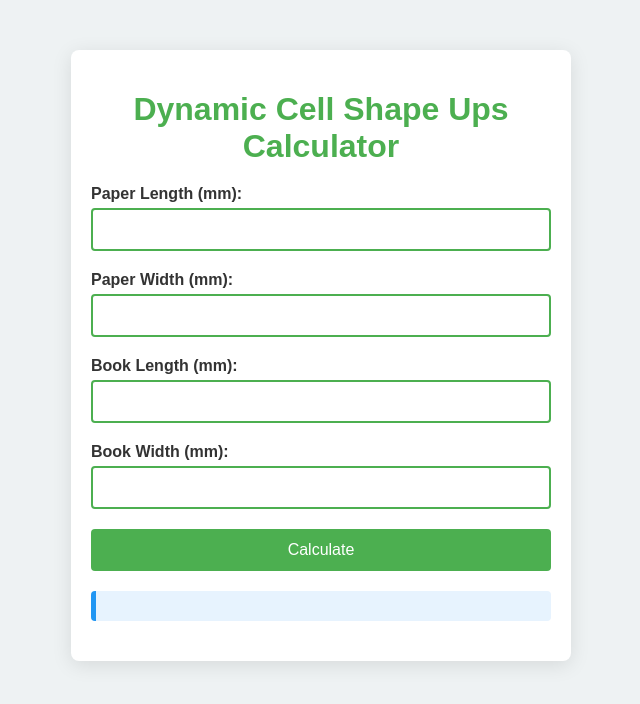
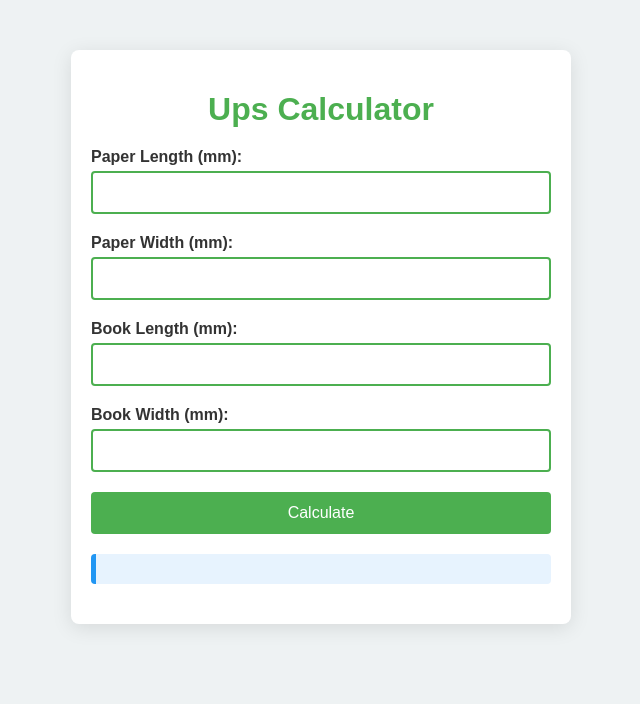
Before and after one commit to tkh040218/UpCalculator, a plain HTML site: page index.html in a window 1280 px wide. Shown: the whole page, without its empty margins (319-959 px from the left). Drawn offline with Linux system fonts and the light colour scheme.

Commit message:
Update index.html

```diff
--- a/index.html
+++ b/index.html
@@ -88,7 +88,7 @@
 </head>
 <body>
     <div class="container">
-        <h1>Dynamic Cell Shape Ups Calculator</h1>
+        <h1>Ups Calculator</h1>
         <form id="calculator-form">
             <label for="paperLength">Paper Length (mm):</label>
             <input type="number" id="paperLength" required>
```
